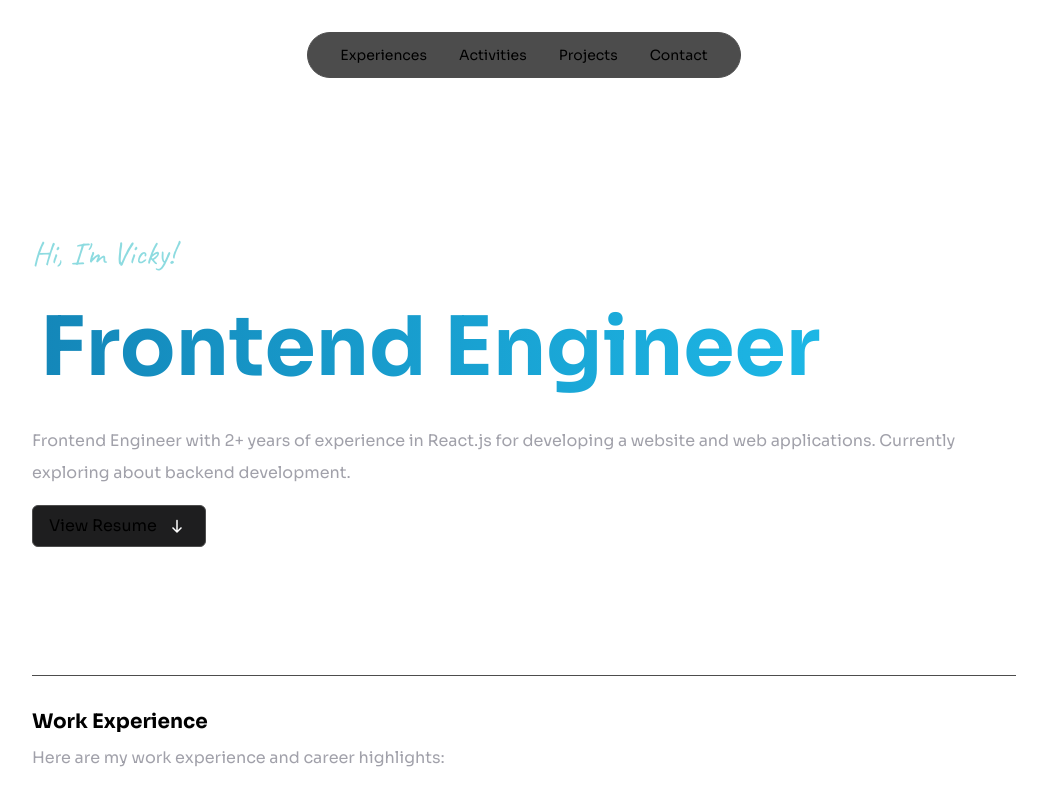
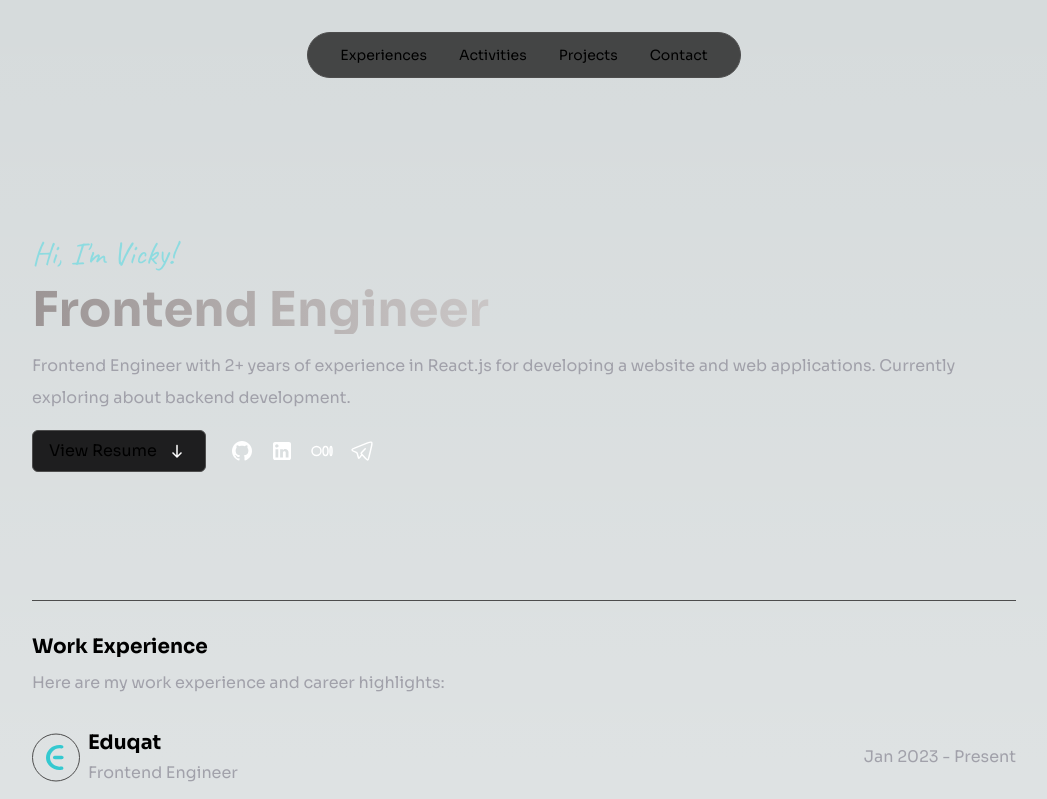
Before and after one commit to vickyadrii/personal-website-2.0, a Next.js app: page / in a window 1280 px wide. Shown: the top 799 px of the page, without its empty margins (116-1163 px from the left). Built offline with nearby package versions, Linux system fonts and the light colour scheme.

Commit message:
adjust gradient

```diff
--- a/src/app/globals.css
+++ b/src/app/globals.css
@@ -3,14 +3,35 @@
 @tailwind components;
 @tailwind utilities;
 
+:root {
+  --foreground-rgb: 0, 0, 0;
+  --background-start-rgb: 214, 219, 220;
+  --background-end-rgb: 255, 255, 255;
+}
+
+@media (prefers-color-scheme: dark) {
+  :root {
+    --foreground-rgb: 255, 255, 255;
+    --background-start-rgb: 0, 0, 0;
+    --background-end-rgb: 0, 0, 0;
+  }
+}
+
 * {
   scroll-behavior: smooth;
 }
 
-/* body {
-  color: #ffffff;
-  background: #0a0a0a;
+body {
+  color: rgb(var(--foreground-rgb));
+  background: linear-gradient(to bottom, transparent, rgb(var(--background-end-rgb))) rgb(var(--background-start-rgb));
 }
+
+@layer utilities {
+  .text-balance {
+    text-wrap: balance;
+  }
+}
+
 :-webkit-autofill,
 :-webkit-autofill:hover,
 :-webkit-autofill:focus {
@@ -23,4 +44,4 @@
 input::placeholder,
 textarea::placeholder {
   color: #ffffff;
-} */
+}
--- a/src/components/common/navbar/navbar-mobile.tsx
+++ b/src/components/common/navbar/navbar-mobile.tsx
@@ -28,10 +28,10 @@ const NavbarMobile = () => {
         </div>
 
         <div
-          className={`fixed w-100 ${showMenu ? "opacity-100" : "opacity-0 -right-full"} top-0 w-full bg-black/50 min-h-screen backdrop-blur-[2px] transition-all duration-300 ease-out`}
+          className={`fixed w-100 ${showMenu ? "opacity-100" : "opacity-0 -right-full"} left-0 top-0 w-full bg-black/50 min-h-screen backdrop-blur-[2px] transition-all duration-300 ease-out`}
         >
           <div
-            className={`fixed ${showMenu ? "right-0" : "-right-full"} w-[120%] flex justify-end drop-shadow-2xl transition-all duration-300 ease-out`}
+            className={`fixed ${showMenu ? "right-0" : "-right-full"} w-[120%] flex justify-end drop-shadow-2xl transition-all duration-200 ease-out`}
           >
             <div className="bg-[#0c0c0c] w-1/2 min-h-screen border-l border-l-primary-dark-600">
               <nav className="px-5 py-10">
--- a/src/features/home/components/hero/hero-section.tsx
+++ b/src/features/home/components/hero/hero-section.tsx
@@ -4,7 +4,7 @@ const HeroSection = () => {
   return (
     <section className="space-y-4 md:my-32 my-14">
       <h2 className="md:text-[32px] text-2xl text-primary-blue-500 font-caveat font-light">Hi, I&apos;m Vicky!</h2>
-      <h1 className="mx-2 text-transparent bg-clip-text bg-gradient-to-r from-[#1487B9] to-[#1FC2F0] xl:text-[82px] md:text-[70px] text-[32px] font-bold">
+      <h1 className="text-transparent bg-clip-text bg-gradient-to-r from-primary-dark-400 to-white md:text-5xl text-3xl font-bold">
         Frontend Engineer
       </h1>
       <p className="text-primary-dark-500 md:text-base text-sm md:leading-8 leading-6">
```
